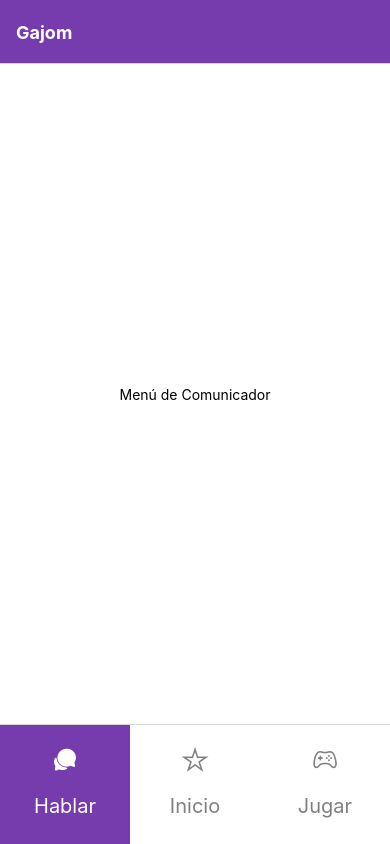
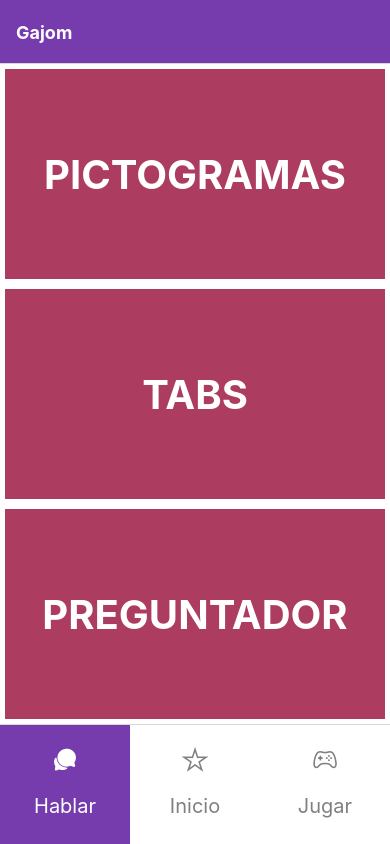
Before and after one commit to jonaymm01/gajom, a React Native app: screen /Talker in a window 390 px wide. Built offline with nearby package versions, Linux system fonts and the light colour scheme; what react-native-tailwindcss would draw is missing.

Commit message:
Implementado menú principal de Comunicador

```diff
--- a/src/pages/Talker.jsx
+++ b/src/pages/Talker.jsx
@@ -1,14 +1,54 @@
-import {Text, View} from 'react-native';
-import {styles} from '../styles/styles';
+import {Text, View, StyleSheet, TouchableOpacity} from 'react-native';
+import {styles, palette} from '../styles/styles';
+
 
 /**
  * Método para renderizar la página del Comunicador.
  * @return {JSX.Element}
  */
-export function Talker() {
+export function Talker({navigation}) {
+  const onPressFQA = () => navigation.navigate('FQA');
+  const onPressContact = () => navigation.navigate('Contact');
+
   return (
-    <View style={styles.blank_background}>
-      <Text>Menú de Comunicador</Text>
-    </View>
+    <>
+
+      <View style={[styles.container, {flexDirection: 'column', padding: 0}]}>
+        <TouchableOpacity style={[styles.button, {backgroundColor: palette.red}]} onPress={onPressFQA}>
+          <View style={styles.button_container}>
+            <Text style={talkerStyles.button_text}>PICTOGRAMAS</Text>
+          </View>
+        </TouchableOpacity>
+        <TouchableOpacity style={[styles.button, {backgroundColor: palette.red}]} onPress={onPressContact}>
+          <View style={styles.button_container}>
+            <Text style={talkerStyles.button_text}>TABS</Text>
+          </View>
+        </TouchableOpacity>
+        <TouchableOpacity style={[styles.button, {backgroundColor: palette.red}]} onPress={onPressContact}>
+          <View style={styles.button_container}>
+            <Text style={talkerStyles.button_text}>PREGUNTADOR</Text>
+          </View>
+        </TouchableOpacity>
+      </View>
+    </>
   );
 }
+
+const talkerStyles = StyleSheet.create({
+  box: {
+    alignItems: 'center',
+    height: 100,
+    backgroundColor: '#fff',
+  },
+  title: {
+    fontSize: 40,
+    textAlign: 'justify',
+    color: palette.violet,
+    lineHeight: 100,
+  },
+  button_text: {
+    color: '#fff',
+    fontWeight: 'bold',
+    fontSize: 40,
+  },
+});
```
Also changed, not shown: 1 other file (tests, documents, lock files or other folders).
